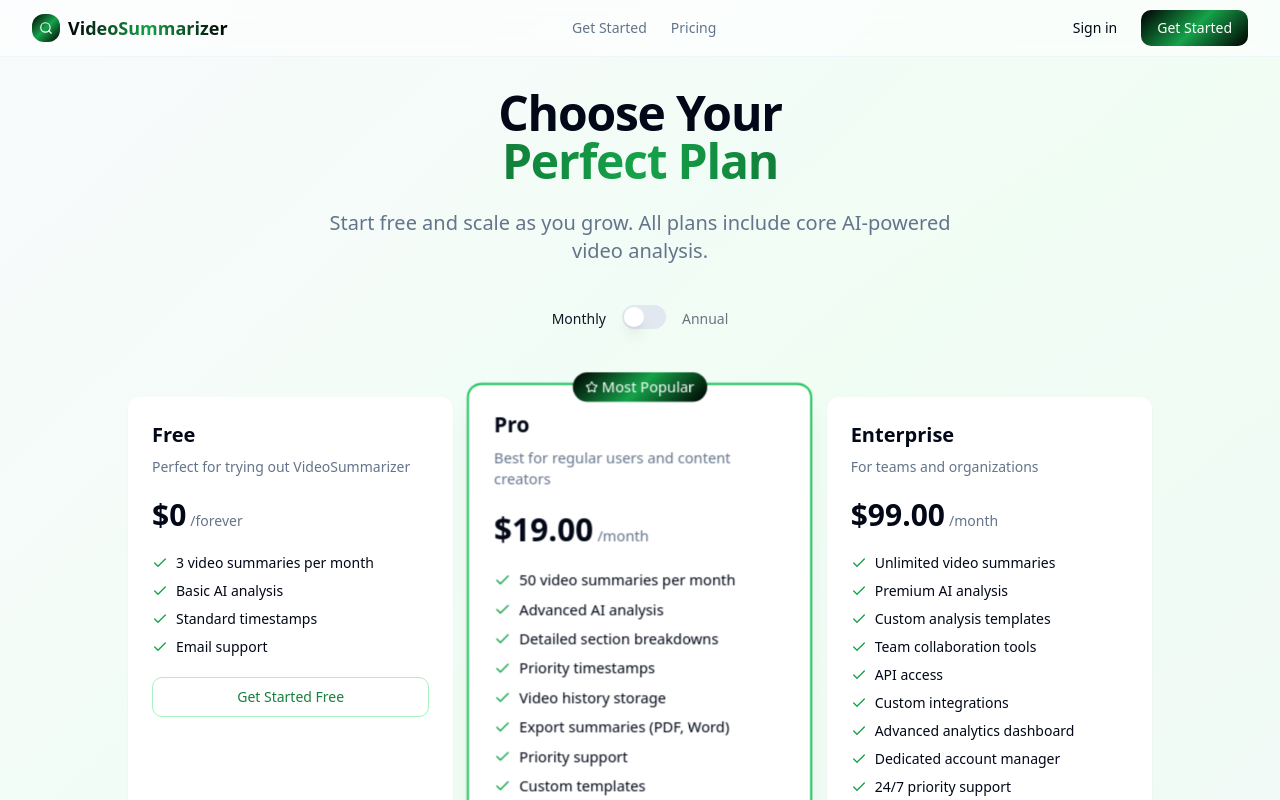
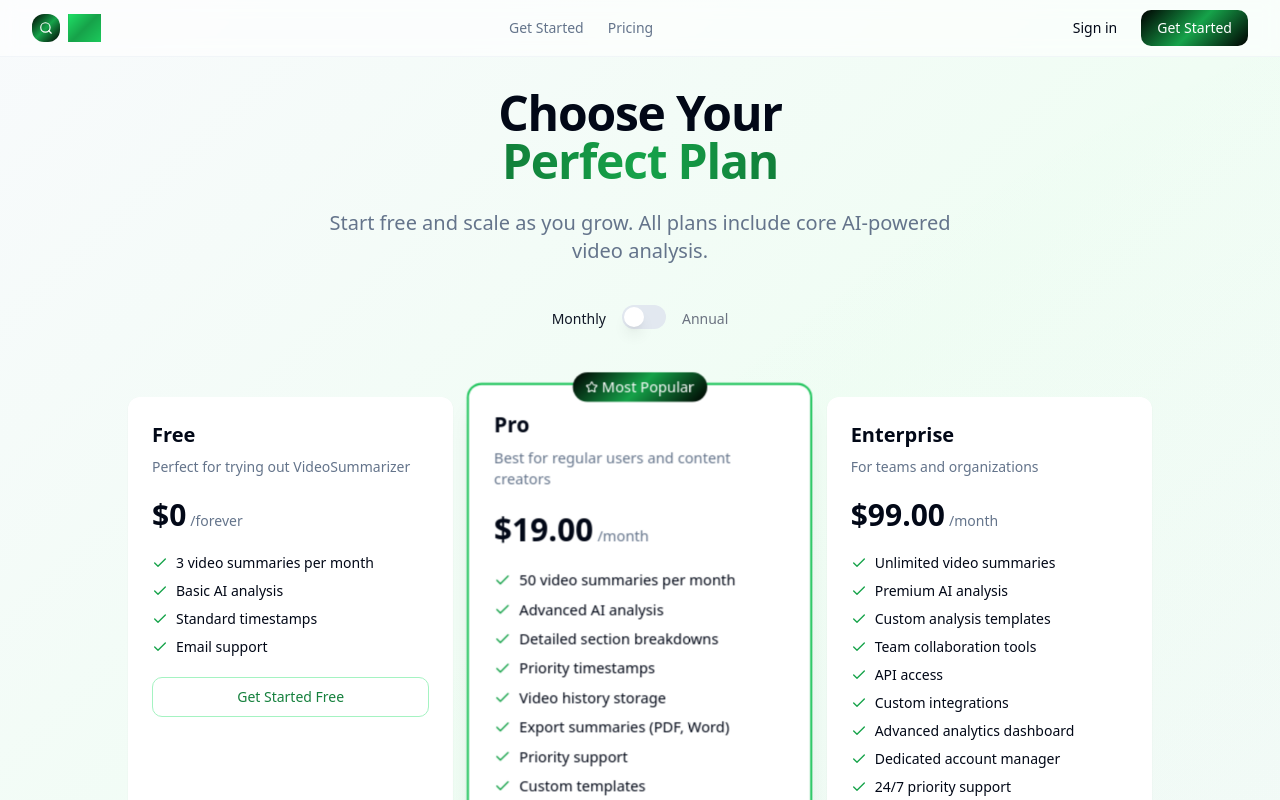
Before and after one commit to Articial-space/echo-video-burst, a React (Vite) app: page /pricing in a window 1280 px wide. Shown: the top 800 px of the page. Built offline with nearby package versions, Linux system fonts and the light colour scheme.

Commit message:
Rename business name to Viel
Replaced all instances of the business name with "Viel" and implemented a lava lamp-style gradient logo.

```diff
--- a/index.html
+++ b/index.html
@@ -3,12 +3,12 @@
   <head>
     <meta charset="UTF-8" />
     <meta name="viewport" content="width=device-width, initial-scale=1.0" />
-    <title>echo-video-burst</title>
-    <meta name="description" content="Lovable Generated Project" />
-    <meta name="author" content="Lovable" />
+    <title>Viel - Transform Videos into Knowledge</title>
+    <meta name="description" content="Transform your videos into actionable insights with Viel" />
+    <meta name="author" content="Viel" />
 
-    <meta property="og:title" content="echo-video-burst" />
-    <meta property="og:description" content="Lovable Generated Project" />
+    <meta property="og:title" content="Viel - Transform Videos into Knowledge" />
+    <meta property="og:description" content="Transform your videos into actionable insights with Viel" />
     <meta property="og:type" content="website" />
     <meta property="og:image" content="https://lovable.dev/opengraph-image-p98pqg.png" />
 
--- a/src/components/Header.tsx
+++ b/src/components/Header.tsx
@@ -23,8 +23,8 @@ const Header = () => {
           <div className="h-7 w-7 rounded-lg bg-brand-gradient flex items-center justify-center">
             <Search className="h-3.5 w-3.5 text-white" />
           </div>
-          <span className="text-lg font-bold bg-gradient-to-r from-black via-brand-green-600 to-black bg-clip-text text-transparent">
-            VideoSummarizer
+          <span className="text-lg font-bold lava-lamp bg-clip-text text-transparent">
+            Viel
           </span>
         </Link>
 
--- a/src/index.css
+++ b/src/index.css
@@ -56,6 +56,11 @@ All colors MUST be HSL.
     --brand-green-500: 142 76% 45%;
     --brand-green-600: 142 76% 36%;
     --brand-green-700: 142 76% 30%;
+
+    /* Lava lamp animation gradients */
+    --lava-gradient-1: linear-gradient(45deg, hsl(142, 76%, 36%), hsl(142, 76%, 45%), hsl(142, 76%, 50%));
+    --lava-gradient-2: linear-gradient(135deg, hsl(142, 76%, 50%), hsl(142, 76%, 36%), hsl(142, 76%, 45%));
+    --lava-gradient-3: linear-gradient(225deg, hsl(142, 76%, 45%), hsl(142, 76%, 50%), hsl(142, 76%, 36%));
   }
 
   .dark {
@@ -254,3 +259,29 @@ All colors MUST be HSL.
     opacity: .8;
   }
 }
+
+/* Lava Lamp Animation */
+.lava-lamp {
+  background: var(--lava-gradient-1);
+  background-size: 300% 300%;
+  animation: lava-flow 4s ease-in-out infinite;
+}
+
+@keyframes lava-flow {
+  0% {
+    background: var(--lava-gradient-1);
+    background-position: 0% 50%;
+  }
+  33% {
+    background: var(--lava-gradient-2);
+    background-position: 100% 50%;
+  }
+  66% {
+    background: var(--lava-gradient-3);
+    background-position: 50% 100%;
+  }
+  100% {
+    background: var(--lava-gradient-1);
+    background-position: 0% 50%;
+  }
+}
```
